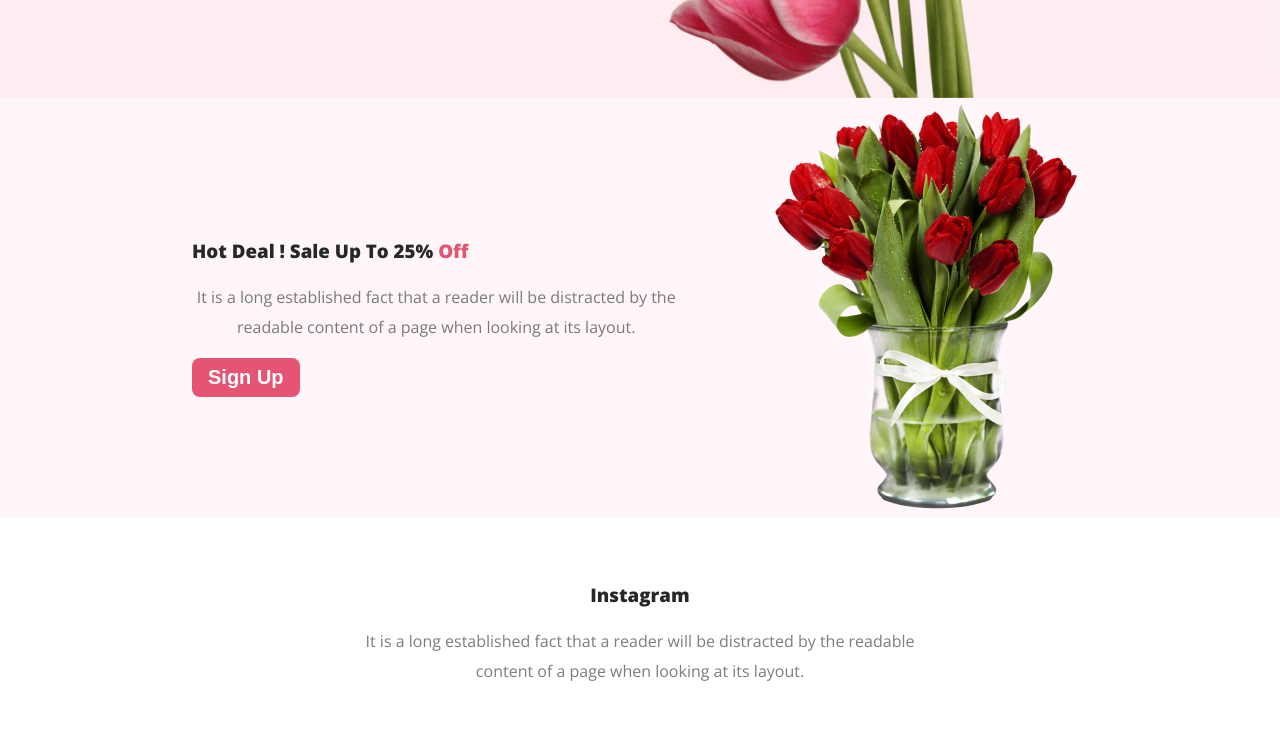
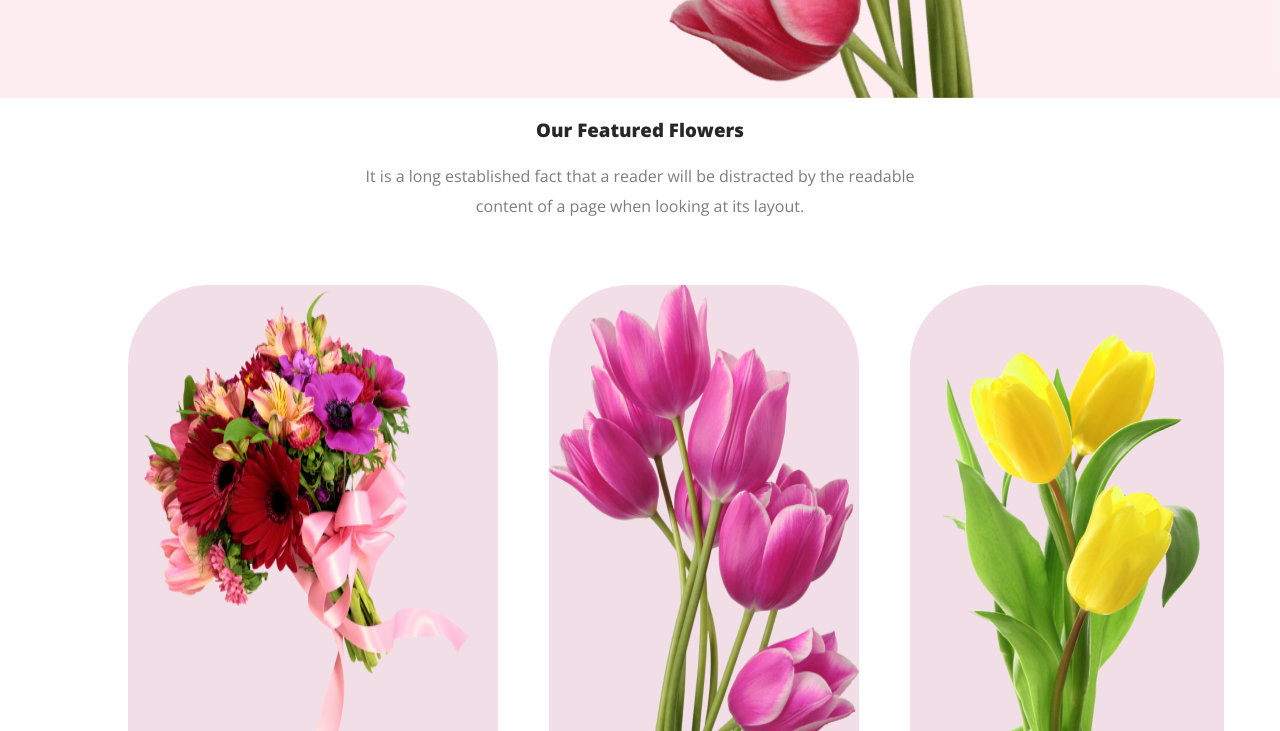
Before and after one commit to mdmahbubekhuda/Assignment-1, a plain HTML site: page index.html in a window 1280 px wide. Shown: the part 690-1421 px from the top of the page. Drawn offline with nearby package versions, Linux system fonts and the light colour scheme.

Commit message:
doing feature

```diff
--- a/index.html
+++ b/index.html
@@ -17,17 +17,34 @@
     <header>
         <div class="header-content">
             <h1>Let's make beautiful flowers a part of your life.</h1>
-            <p class="header-paragraph-style">It is a long established fact that a reader will be distracted by the readable content of a page when looking at its layout. The point of using Lorem Ipsum is that it has a more-or-less normal distribution of letters.</p>
+            <p class="header-paragraph-style">It is a long established fact that a reader will be distracted by the
+                readable content of a page when looking at its layout. The point of using Lorem Ipsum is that it has a
+                more-or-less normal distribution of letters.</p>
             <button class="btn-main">Shop Now</button>
         </div>
         <img src="Flower Asset/pngwing 10.png" alt="Pictuer of flowers">
     </header>
     <main>
+        <!-- Feature Section -->
+        <section class="feature">
+            <div class="feature-content">
+                <h3 class="section-title">Our Featured Flowers</h3>
+                <p>It is a long established fact that a reader will be distracted by the readable <br> content of a page
+                    when looking at its layout.</p>
+            </div>
+            <div class="feature-gallery">
+                <img src="Flower Asset/pngwing 5.png" alt="">
+                <img src="Flower Asset/pngwing 6.png" alt="">
+                <img src="Flower Asset/pngwing 7.png" alt="">
+            </div>
+        </section>
+
         <!-- Hot-deal Section -->
         <section class="hot-deal">
             <div class="hot-deal-content">
-                <h3 class="section-title">Hot Deal ! Sale Up To 25% <span>Off</span></h3>
-                <p>It is a long established fact that a reader will be distracted by the readable content of a page when looking at its layout.</p>
+                <h3 class="section-title">Hot Deal ! Sale Up To 25% <span id="text-style">Off</span></h3>
+                <p>It is a long established fact that a reader will be distracted by the readable content of a page when
+                    looking at its layout.</p>
                 <button class="btn-main">Sign Up</button>
             </div>
             <img src="Flower Asset/pngwing 8.png" alt="Flower Deal" class="hot-deal-img">
@@ -37,7 +54,8 @@
         <section class="social-media">
             <div class="instagram">
                 <h3 class="section-title">Instagram</h3>
-                <p>It is a long established fact that a reader will be distracted by the readable <br> content of a page when looking at its layout.</p>
+                <p>It is a long established fact that a reader will be distracted by the readable <br> content of a page
+                    when looking at its layout.</p>
             </div>
             <!-- Note: image file 'Rectangle 3.png' is missing in given content-->
             <div class="insta-pic">
@@ -60,7 +78,11 @@
         </section>
     </main>
     <footer>
-
+        <h3 class="section-title"><span id="text-style">Flower</span><span id="text-style"
+                class="text-style-white">Shop</span></h3>
+        <p>It is a long established fact that a reader will be distracted by the readable <br> content of a page when
+            looking at its layout.</p>
+        <h5>@2020-2023, FlowerShop.com. All rights reserved. </h5>
     </footer>
 </body>
 
--- a/style.css
+++ b/style.css
@@ -5,6 +5,14 @@ body {
     font-family: 'Open Sans', sans-serif;
     margin: 0;
     padding: 0;
+}
+
+#text-style {
+    color: #E55473;
+}
+
+#text-style.text-style-white {
+    color: #FFFFFF;
 }
 
 .btn-main {
@@ -48,13 +56,51 @@ header {
     font-size: 60px;
     font-weight: 800;
 }
-.header-paragraph-style{
+
+.header-paragraph-style {
     text-align: left;
 }
+
 img {
     height: auto;
     width: 50%;
 }
+
+/* Feature Section */
+.feature-content {
+    text-align: center;
+}
+
+.feature-gallery {
+    display: flex;
+    gap: 5%;
+    margin: 5% 10%;
+}
+
+.feature-gallery>img {
+    width: fit-content;
+    background-color: rgba(71, 125, 17, 0.15);
+    border: none;
+    border-radius: 5em 5em 0 0;
+}
+
+.feature-gallery>img {
+    width: fit-content;
+    background-color: rgba(5, 151, 160, 0.15);
+    border: none;
+    border-radius: 5em 5em 0 0;
+}
+
+.feature-gallery>img {
+    width: fit-content;
+    background-color: rgba(167, 33, 98, 0.15);
+    border: none;
+    border-radius: 5em 5em 0 0;
+}
+
+
+
+
 
 /* Hot Deal Section */
 
@@ -68,43 +114,64 @@ img {
     padding: 0 15%;
 }
 
-.hot-deal-content span {
-    color: #E55473;
+.hot-deal-content {
+    text-align: center;
 }
-.hot-deal-img{
+
+.hot-deal-img {
     height: auto;
     width: 50%;
 }
 
 /* Instagram Section */
 
-.social-media{
+.social-media {
     margin: 5% 10%;
 }
-.instagram{
+
+.instagram {
     text-align: center;
     margin-bottom: 5%;
 }
-.insta-pic{
+
+.insta-pic {
     display: flex;
     justify-content: space-around;
 }
-.insta-pic>img{
+
+.insta-pic>img {
     height: auto;
     width: 22%;
 }
 
 /* Newsletter */
-.newsletter{
+.newsletter {
     background: url('Flower Asset/Rectangle 9.png') no-repeat;
     text-align: center;
     margin-top: 10%;
     padding: 5%;
 }
 
-input{
+input {
     inline-size: 40%;
     height: 2em;
     border: none;
     border-radius: 0.3em;
 }
+
+/* Footer */
+footer {
+    background-color: #111010;
+    text-align: center;
+    padding: 5% 0;
+}
+
+footer>p {
+    color: rgba(255, 255, 255, 0.90);
+    font-weight: 400;
+}
+
+footer>h5 {
+    color: rgba(255, 255, 255, 0.40);
+    font-weight: 400;
+}
```
